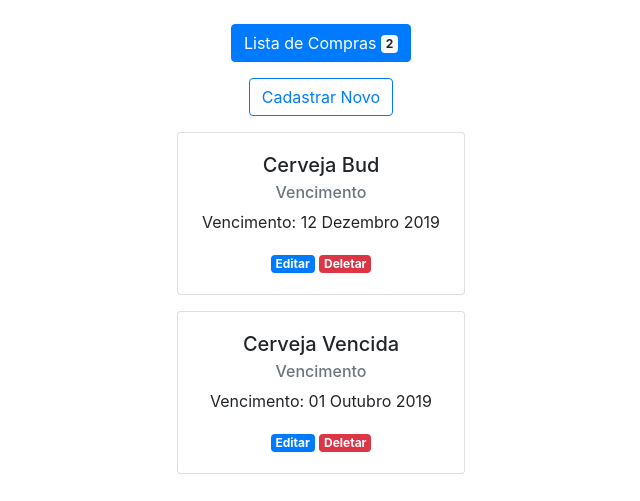
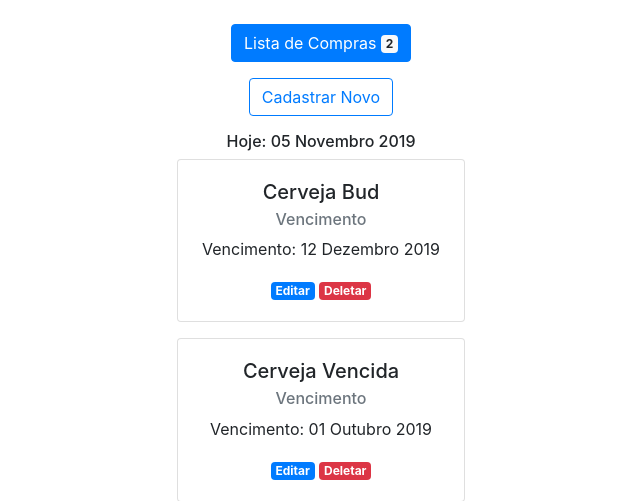
Before and after one commit to rafaelmelope/curso-django2.2, a Django app: page / in a window 1280 px wide. Shown: the top 501 px of the page, without its empty margins (319-959 px from the left). Run offline with Django 3.2, Linux system fonts and the light colour scheme; data comes from the database, SQL or seed files in the repository; both versions use the stored data as it was after the commit; some libraries are stand-ins or nearby versions.

Commit message:
Alterações

```diff
--- a/lista/models.py
+++ b/lista/models.py
@@ -4,12 +4,13 @@ from django.utils import timezone
 
 class Lista(models.Model):
     title = models.CharField(max_length=50)
-    created_date = models.DateTimeField(default=timezone.now)
+    created_date = models.DateTimeField(default=timezone.localdate)
+    # created_date = models.DateTimeField(default=timezone.now)
     expire_date = models.DateTimeField()
     # expire_date = models.DateTimeField(blank=True, null=True)
 
     def publish(self):
-        self.expire_date = timezone.now()
+        self.expire_date = timezone.localdate()
         self.save()
 
     def __str__(self):
--- a/lista/templates/lista/index.html
+++ b/lista/templates/lista/index.html
@@ -15,15 +15,19 @@
 </button><p><p>
     <a href="http://127.0.0.1:8000/new/" button type="button" class="btn btn-outline-primary">Cadastrar Novo</a>
     <p>
+    <h6 class="">Hoje: {{hoje|date:'d F Y'}}</h6>
     {% for item in grid %}
-
     <div class="card" style="width: 18rem;">
         <div class="card-body">
         <h5 class="card-title">{{ item.title }}</h5>
         <h6 class="card-subtitle mb-2 text-muted">Vencimento</h6>
+
+            {% if item.expire_date < hoje %}
+                <p> PRODUTO VENCIDO </p>
+            {% endif %}
+
 <!--        <p class="card-text">Comprado: {{ item.created_date|date:'d F Y' }}</p>-->
         <p class="card-text">Vencimento: {{ item.expire_date|date:'d F Y' }}</p>
-
 <!--        <p class="card-text">{{ item.expire_date|date:'d-m-Y' }}</p>-->
         <a href="/update/{{ item.id }}" class="badge badge-primary">Editar</a>
         <a href="/delete/{{ item.id }}" class="badge badge-danger">Deletar</a>
--- a/lista/views.py
+++ b/lista/views.py
@@ -3,13 +3,16 @@ from django.shortcuts import redirect
 from django.shortcuts import get_object_or_404
 from .models import Lista # Importar models Lista
 from .forms import CadastrarForm  # Importar CadastraForm de forms.py
-import datetime
+from django.utils import timezone
 
 def index(request):
-    # return HttpResponse("Hello, world. You're at the polls index.")
     grid = Lista.objects.all()
-    return render(request, 'lista/index.html', {'grid': grid})
-
+    hoje = timezone.localdate()
+    context = {
+        'grid': grid,
+        'hoje': hoje,
+    }
+    return render(request, 'lista/index.html', context)
 
 def cadatrar_new(request):
     form = CadastrarForm(request.POST or None)
```
Also changed, not shown: db.sqlite3, 2 other files.
